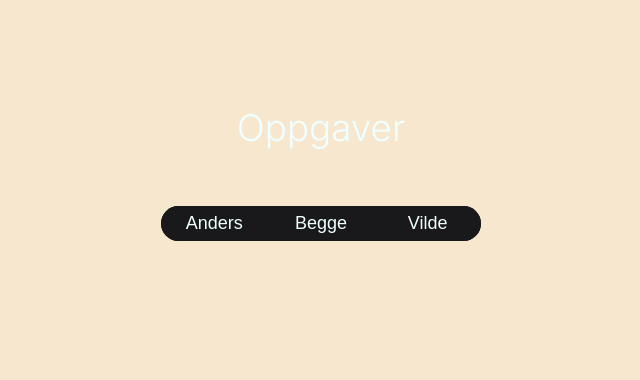
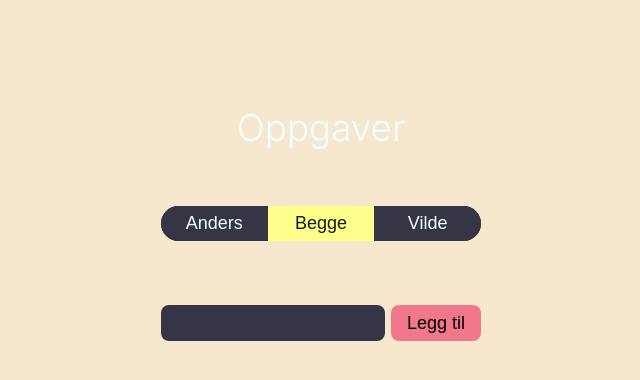
Before and after one commit to AndersAarsaether/Nexus, a Next.js app: page /todos in a window 1280 px wide. Shown: the top 380 px of the page, without its empty margins (319-959 px from the left). Built offline with nearby package versions, Linux system fonts and the light colour scheme.

Commit message:
Started making input fields for todos

```diff
--- /dev/null
+++ b/src/app/components/input-field.module.css
@@ -0,0 +1,11 @@
+.field {
+  border-radius: 0.5rem;
+  background-color: #353546;
+  border-width: 0px;
+  padding-inline: 1rem;
+  outline: none;
+  color: azure;
+  font-size: large;
+  height: 2.2rem;
+  width: 14rem;
+}
--- /dev/null
+++ b/src/app/components/input-field.tsx
@@ -0,0 +1,9 @@
+import styles from "./input-field.module.css"
+
+interface InputFieldProps {
+  onChange: (input: string) => void;
+}
+
+export default function InputField(props: InputFieldProps) {
+  return <input className={styles.field} onChange={event => () => props.onChange(event.target.value)}/>
+}
--- a/src/app/components/logout-button.tsx
+++ b/src/app/components/logout-button.tsx
@@ -1,5 +1,3 @@
-"use client";
-
 import Link from "next/link";
 import styles from "./logout-button.module.css";
 
--- /dev/null
+++ b/src/app/components/primary-button.module.css
@@ -0,0 +1,10 @@
+.button {
+  border-radius: 0.5rem;
+  background-color: #F1778B;
+  border-width: 0px;
+  padding-inline: 1rem;
+  outline: none;
+  font-size: large;
+  height: 2.2rem;
+  min-width: fit-content;
+}
--- /dev/null
+++ b/src/app/components/primary-button.tsx
@@ -0,0 +1,9 @@
+import styles from "./primary-button.module.css"
+
+interface PrimaryButtonProps {
+  label: string
+}
+
+export default function PrimaryButton(props: PrimaryButtonProps) {
+  return <button className={styles.button}>{props.label}</button>
+}
--- a/src/app/components/radio-button.module.css
+++ b/src/app/components/radio-button.module.css
@@ -1,6 +1,6 @@
 .wrapper {
   border-radius: 4rem;
-  background-color: #19191b;
+  background-color: #353546;
   width: 100%;
   height: 2.2rem;
   display: flex;
--- a/src/app/components/radio-button.tsx
+++ b/src/app/components/radio-button.tsx
@@ -16,7 +16,7 @@ export default function RadioButton(props: RadioButtonProps){
           className={styles.button}
           style={{
             backgroundColor: props.selected === option ? props.colors[index] : 'inherit',
-            color: props.selected === option ? "#000" : 'azure',
+            color: props.selected === option ? "#19191b" : 'azure',
           }}
           onClick={() => props.setSelected(option)}
         >
--- a/src/app/todos/page.module.css
+++ b/src/app/todos/page.module.css
@@ -2,3 +2,10 @@
   margin-block: 2rem;
   width: 20rem;
 }
+
+.inputWrapper {
+  width: 100%;
+  display: flex;
+  justify-content: space-between;
+  margin-block: 4rem;
+}
--- a/src/app/todos/page.tsx
+++ b/src/app/todos/page.tsx
@@ -1,12 +1,14 @@
 "use client"
 
+import { useState } from "react";
+import InputField from "@/components/input-field";
 import styles from "./page.module.css"
 import RadioButton from "@/components/radio-button";
-import { useState } from "react";
+import PrimaryButton from "@/components/primary-button";
 
 
 export default function Todos(){
-  const [user, setUser] = useState<string>()
+  const [user, setUser] = useState<string>("Begge")
 
   return (
     <div className="container">
@@ -18,6 +20,14 @@ export default function Todos(){
           options={["Anders", "Begge", "Vilde"]}
           colors={["#44EB9F", "#FDFF8A", "#E287CE"]}
         />
+        <div className={styles.inputWrapper}>
+          <InputField
+
+          />
+          <PrimaryButton
+            label="Legg til"
+          />
+        </div>
       </div>
     </div>
   )
```
